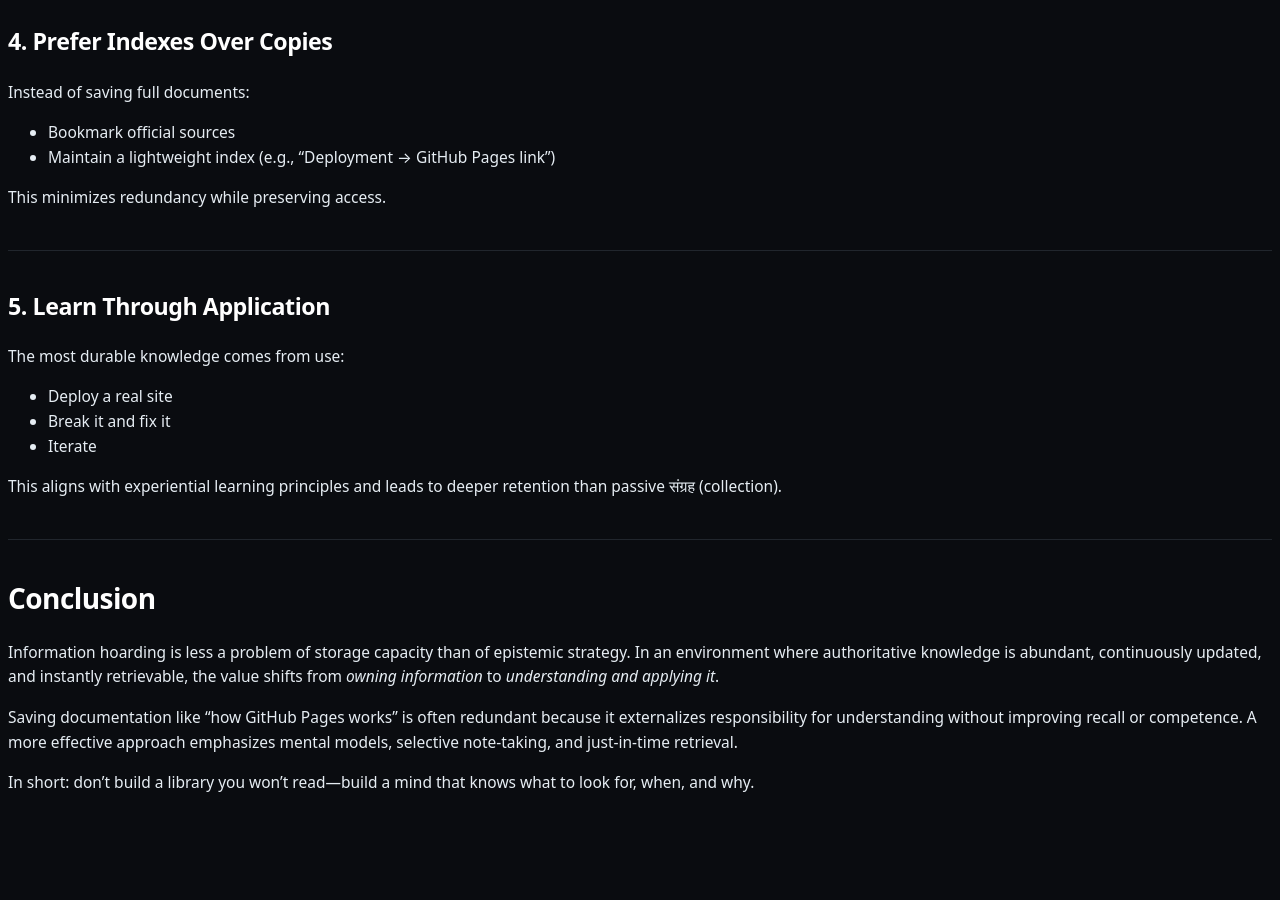
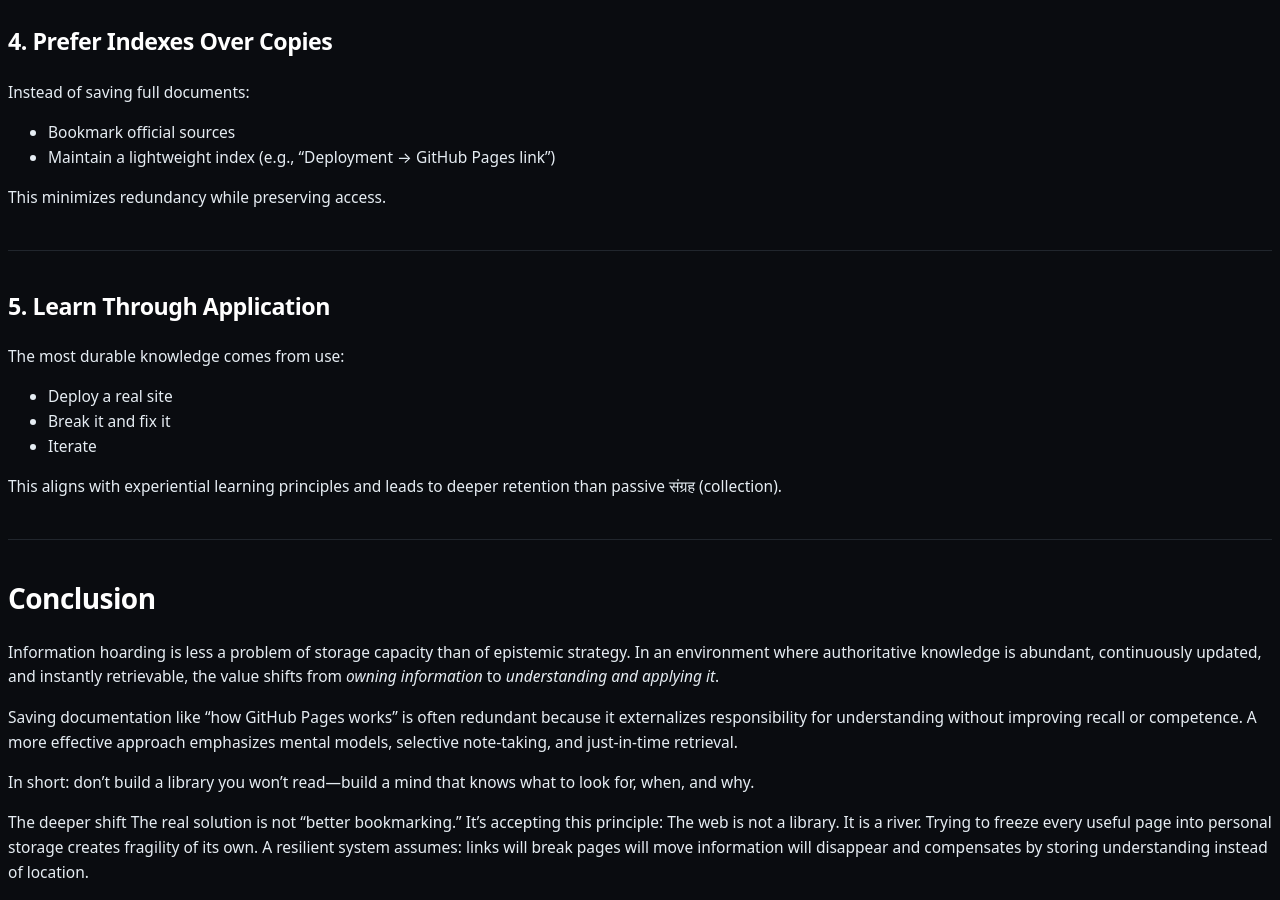
Before and after one commit to BBBB-44/_Codex, a Jekyll site: the page built from _codex/information-hoarding.md, in a window 1280 px wide and 900 px high, scrolled down 2999 px. Built offline with Jekyll 4.4.1, drawn with Linux system fonts in a browser that asks for light colours; before the commit the page ends 3809 px from its top, so only the background shows below that.

Commit message:
Revise information hoarding principles
Emphasize the importance of understanding over information storage in documentation.

```diff
--- a/_codex/information-hoarding.md
+++ b/_codex/information-hoarding.md
@@ -147,3 +147,13 @@ Information hoarding is less a problem of storage capacity than of epistemic str
 Saving documentation like “how GitHub Pages works” is often redundant because it externalizes responsibility for understanding without improving recall or competence. A more effective approach emphasizes mental models, selective note-taking, and just-in-time retrieval.
 
 In short: don’t build a library you won’t read—build a mind that knows what to look for, when, and why.
+
+The deeper shift
+The real solution is not “better bookmarking.”
+It’s accepting this principle:
+The web is not a library. It is a river.
+Trying to freeze every useful page into personal storage creates fragility of its own. A resilient system assumes:
+links will break
+pages will move
+information will disappear
+and compensates by storing understanding instead of location.
```
